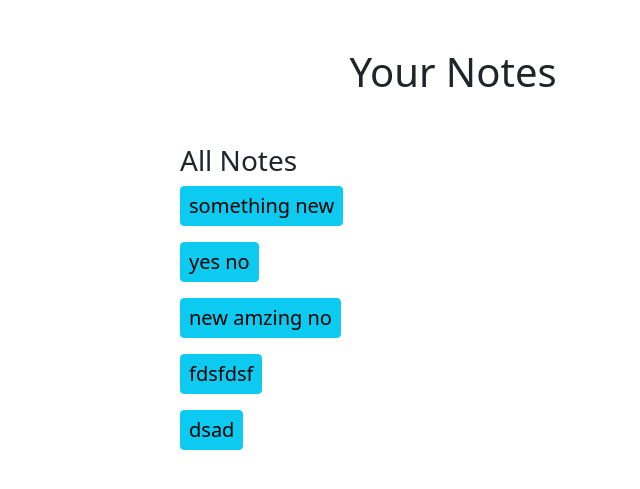
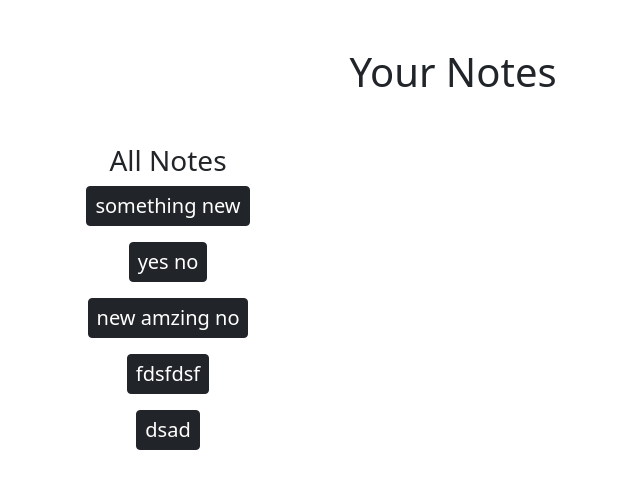
Before and after one commit to BrendanChing/NeatNotes, a Django app: page /smart/notes/ in a window 1280 px wide. Shown: the part 54-543 px from the top of the page, without its empty margins (187-827 px from the left). Run offline with Django 5.2, Linux system fonts and the light colour scheme; a user stored in the database is signed in; data comes from the database, SQL or seed files in the repository.

Commit message:
centered notes and titles on notes_list.html

```diff
--- a/notes/templates/notes/notes_list.html
+++ b/notes/templates/notes/notes_list.html
@@ -14,22 +14,22 @@
 {% if has_important_notes %}
     <!-- Display important notes on the left and all notes on the right -->
     <div class="row">
-        <div class="col-md-6 justify-content-center">
-            <h2 class="fs-3">Important Notes</h2>
+        <div class="col-md-6">
+            <h2 class="fs-3 text-center">Important Notes</h2>
             {% for note in notes %}
                 {% if note.is_important %}
-                    <div class="mb-3">
-                        <a href="{% url 'notes_detail' pk=note.id %}" class="btn btn-info btn-sm fs-5">{{ note.title }}</a>
+                    <div class="mb-3 d-flex justify-content-center">
+                        <a href="{% url 'notes_detail' pk=note.id %}" class="btn btn-dark btn-sm fs-5">{{ note.title }}</a>
                         <!-- Additional content for important notes if needed -->
                     </div>
                 {% endif %}
             {% endfor %}
         </div>
-        <div class="col-md-6 justify-content-center">
-            <h2 class="fs-3">All Notes</h2>
+        <div class="col-md-6">
+            <h2 class="fs-3 text-center">All Notes</h2>
             {% for note in notes %}
-                <div class="mb-3">
-                    <a href="{% url 'notes_detail' pk=note.id %}" class="btn btn-info btn-sm fs-5">{{ note.title }}</a>
+                <div class="mb-3 d-flex justify-content-center">
+                    <a href="{% url 'notes_detail' pk=note.id %}" class="btn btn-dark btn-sm fs-5">{{ note.title }}</a>
                     <!-- Additional content for all notes if needed -->
                 </div>
             {% endfor %}
@@ -37,12 +37,12 @@
     </div>
 {% else %}
     <!-- Display all notes vertically centered -->
-    <div class="row justify-content-center">
+    <div class="row">
         <div class="col-md-6">
-            <h2 class="fs-3">All Notes</h2>
+            <h2 class="fs-3 text-center">All Notes</h2>
             {% for note in notes %}
-                <div class="mb-3">
-                    <a href="{% url 'notes_detail' pk=note.id %}" class="btn btn-info btn-sm fs-5">{{ note.title }}</a>
+                <div class="mb-3 d-flex justify-content-center">
+                    <a href="{% url 'notes_detail' pk=note.id %}" class="btn btn-dark btn-sm fs-5">{{ note.title }}</a>
                     <!-- Additional content for all notes if needed -->
                 </div>
             {% endfor %}
--- a/static/templates/base.html
+++ b/static/templates/base.html
@@ -5,7 +5,7 @@
     <meta charset="UTF-8">
     <meta name="viewport" content="width=device-width, initial-scale=1.0">
     <link rel="stylesheet" href="https://cdn.jsdelivr.net/npm/bootstrap@5.3.3/dist/css/bootstrap.min.css">
-    <title>Document</title>
+    <title>NeatNotes</title>
 </head>
 <body>
 
```
Also changed, not shown: notes/templates/notes/notes_detail.html (+12 -13 lines).
